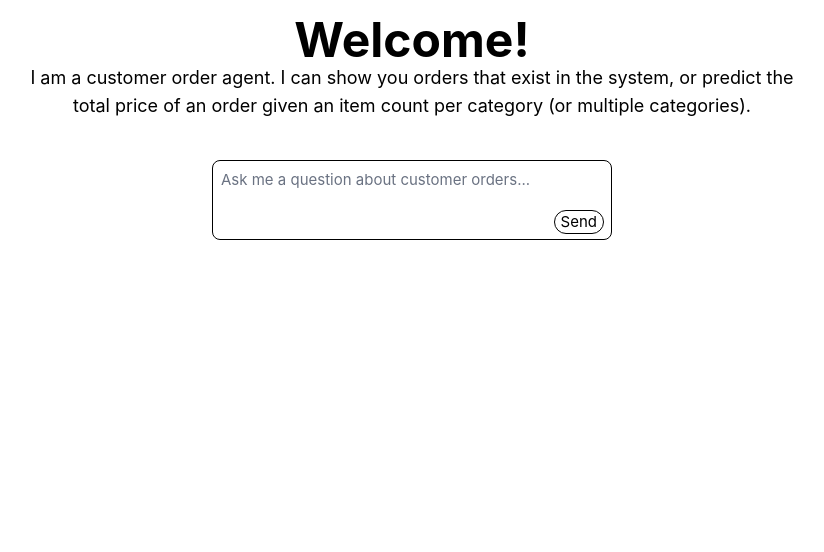
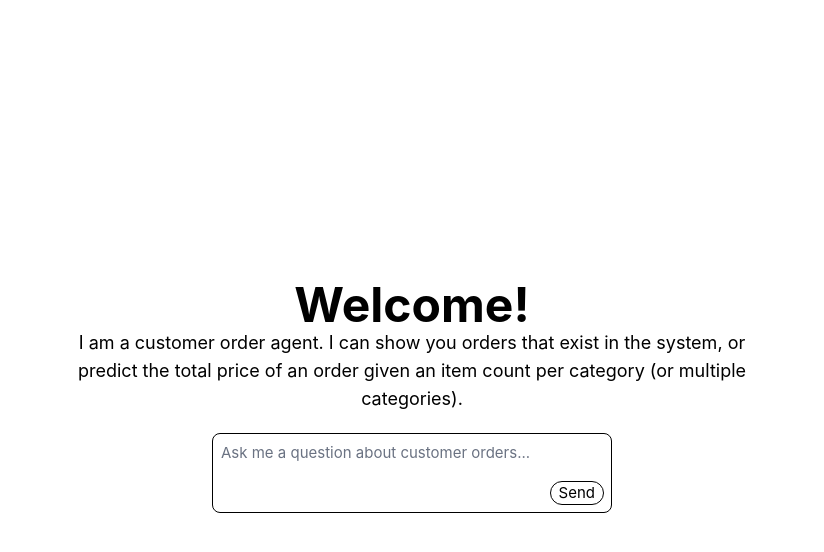
Before and after one commit to jtol04/CustomerOrderAgent, a React (Vite) app in the folder frontend/: page / in a window 1280 px wide. Shown: the top 552 px of the page, without its empty margins (228-1052 px from the left). Built offline with nearby package versions, Linux system fonts and the light colour scheme.

Commit message:
added message interface

```diff
--- a/frontend/src/App.tsx
+++ b/frontend/src/App.tsx
@@ -1,18 +1,20 @@
 import { useState } from 'react'
 import { ChatInput } from './components/chatbox'
+import type { message } from "./interfaces/interfaces"
 import './App.css'
 
 function App() {
   const [question, setQuestion] = useState('');
   const [isLoading, setIsLoading] = useState(false);
-  const [result, setResult] = useState<any>(null);
+  const [messages, setMessages] = useState<message[]>([]);
 
   const handleSubmit = async (text?: string) => {
     const finalText = text ?? question;
     if (!finalText.trim()) return;
 
+    setMessages(prev => [...prev, { role: 'user', content: finalText }]);
     setIsLoading(true);
-    setResult(null);
+    setQuestion('');
 
     try {
       const response = await fetch('http://localhost:8000/request/', {
@@ -21,10 +23,10 @@ function App() {
         body: JSON.stringify({ request: finalText }),
       });
       const data = await response.json();
-      setResult(data);
+      setMessages(prev => [...prev, { role: 'agent', content: JSON.stringify(data, null, 2) }]);
       setQuestion('');
     } catch (err) {
-      setResult({ error: 'Request failed' });
+      setMessages(prev => [...prev, { role: 'agent', content: 'Request failed' }]);
     } finally {
       setIsLoading(false)
     }
@@ -33,11 +35,10 @@ function App() {
 
   return (
     <>
-      <section className="flex items-center justify-center">
+      <section className="flex items-center justify-center content-center min-h-screen">
         <div className="p-4">
-
           <h1 className="text-center text-5xl font-bold">Welcome!</h1>
-          <p className="text-center text-lg mx-60">
+          <p className="text-center text-lg mx-70">
             I am a customer order agent. I can show you orders that exist
             in the system, or predict the total price of an order given
             an item count per category (or multiple categories).
@@ -49,8 +50,6 @@ function App() {
             onSubmit={handleSubmit}
             isLoading={isLoading}
             />
-
-            {result && (<pre>{JSON.stringify(result, null, 2)}</pre>)}
         </div>
       </section>
     </>
--- a/frontend/src/components/chatbox.tsx
+++ b/frontend/src/components/chatbox.tsx
@@ -8,7 +8,7 @@ interface ChatInputProps {
 
 export function ChatInput({ question, setQuestion, onSubmit, isLoading }: ChatInputProps) {
     return (
-        <div className="relative w-100 mx-auto mt-10">
+        <div className="relative w-100 mx-auto mt-5">
             <textarea
                 className=" p-2 border rounded-lg w-100 h-20 text-[15px] placeholder:text-gray-500 resize-none"
                 value={question}
@@ -24,7 +24,7 @@ export function ChatInput({ question, setQuestion, onSubmit, isLoading }: ChatIn
                 placeholder="Ask me a question about customer orders..."
             />
             <button
-                className="px-1.5 rounded-full border text-[15px] absolute bottom-3 right-2"
+                className="px-2 rounded-full border text-[15px] absolute bottom-3.5 right-2 bg-white hover:bg-gray-800 hover:text-white"
                 onClick={() => onSubmit(question)}
                 disabled={isLoading || !question.trim()}
             >
--- /dev/null
+++ b/frontend/src/interfaces/interfaces.ts
@@ -0,0 +1,4 @@
+export interface message{
+    content:string;
+    role:string;
+}
```
